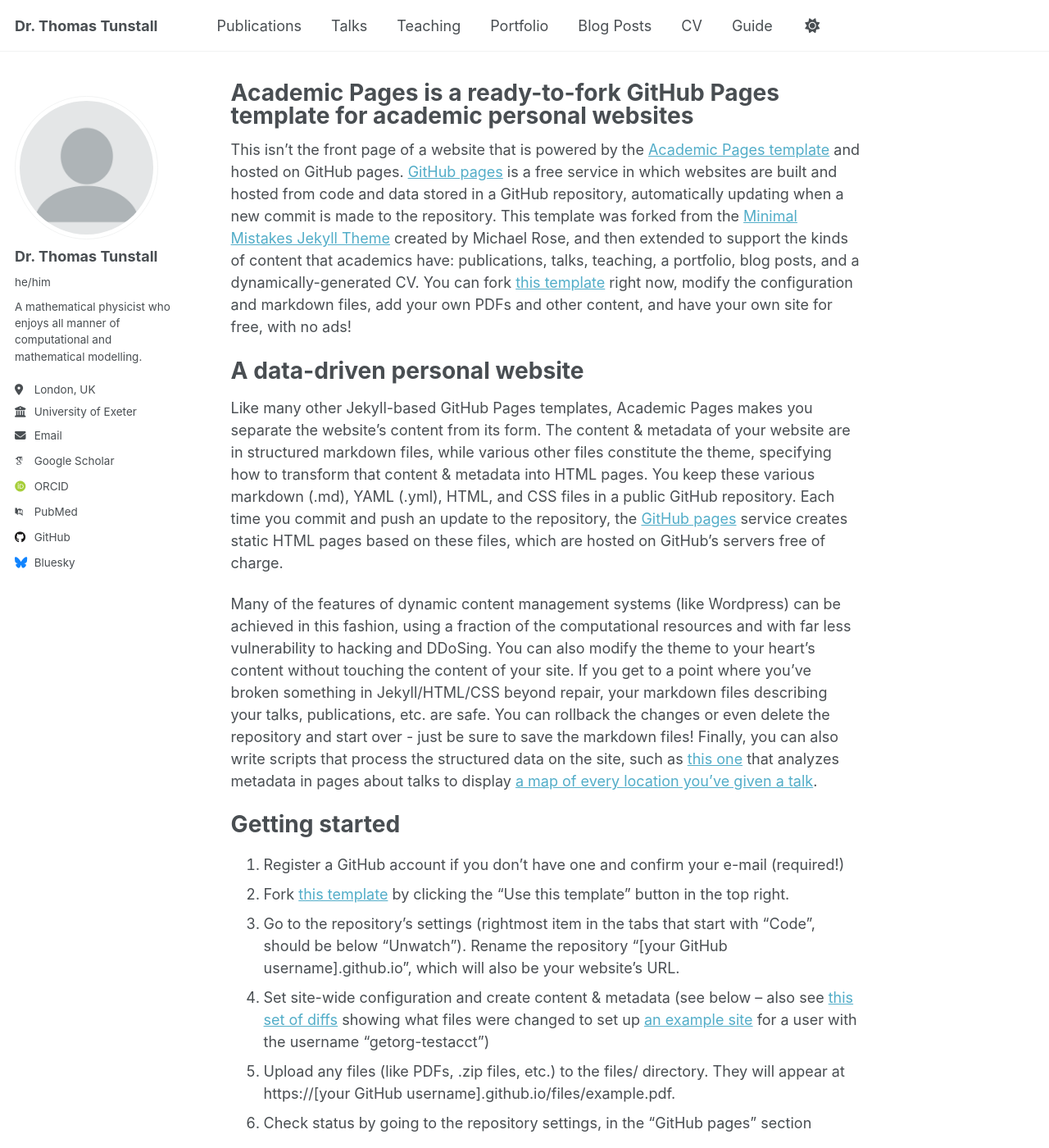
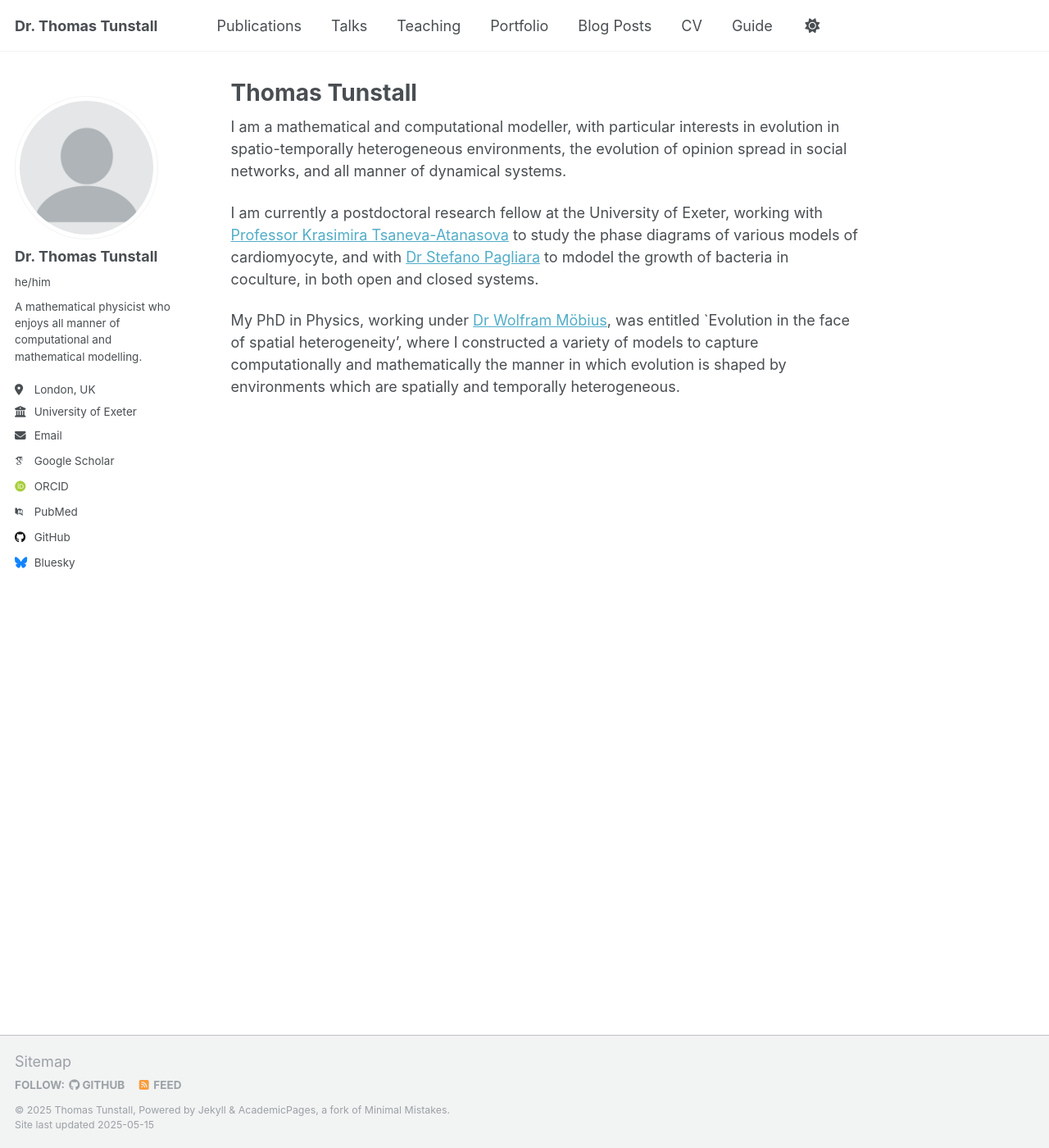
Before and after one commit to ThomasTunstall/ThomasTunstall, a Jekyll site: the page built from _pages/about.md, in a window 1280 px wide and 1400 px high. Shown: the whole window at 82% size. Built offline with Jekyll 4.4.1, drawn with Linux system fonts in a browser that asks for light colours; some web fonts are replaced; some of the changed text lies outside the part shown.

Commit message:
Update about.md

```diff
--- a/_pages/about.md
+++ b/_pages/about.md
@@ -1,14 +1,19 @@
 ---
 permalink: /
-title: "Academic Pages is a ready-to-fork GitHub Pages template for academic personal websites"
+title: "Thomas Tunstall"
 author_profile: true
 redirect_from:
   - /about/
   - /about.html
 ---
 
-This isn't the front page of a website that is powered by the [Academic Pages template](https://github.com/academicpages/academicpages.github.io) and hosted on GitHub pages. [GitHub pages](https://pages.github.com) is a free service in which websites are built and hosted from code and data stored in a GitHub repository, automatically updating when a new commit is made to the repository. This template was forked from the [Minimal Mistakes Jekyll Theme](https://mmistakes.github.io/minimal-mistakes/) created by Michael Rose, and then extended to support the kinds of content that academics have: publications, talks, teaching, a portfolio, blog posts, and a dynamically-generated CV. You can fork [this template](https://github.com/academicpages/academicpages.github.io) right now, modify the configuration and markdown files, add your own PDFs and other content, and have your own site for free, with no ads!
+I am a mathematical and computational modeller, with particular interests in evolution in spatio-temporally heterogeneous environments, the evolution of opinion spread in social networks, and all manner of dynamical systems.
 
+I am currently a postdoctoral research fellow at the University of Exeter, working with [Professor Krasimira Tsaneva-Atanasova](https://experts.exeter.ac.uk/23135-krasimira-tsaneva) to study the phase diagrams of various models of cardiomyocyte, and with [Dr Stefano Pagliara](https://www.exeter.ac.uk/research/amr/academicprofiles/stefanopagliara/) to mdodel the growth of bacteria in coculture, in both open and closed systems.
+
+My PhD in Physics, working under [Dr Wolfram Möbius](https://lsi.exeter.ac.uk/member/dr-wolfram-moebius/), was entitled `Evolution in the face of spatial heterogeneity', where I constructed a variety of models to capture computationally and mathematically the manner in which evolution is shaped by environments which are spatially and temporally heterogeneous.
+
+<!---
 A data-driven personal website
 ======
 Like many other Jekyll-based GitHub Pages templates, Academic Pages makes you separate the website's content from its form. The content & metadata of your website are in structured markdown files, while various other files constitute the theme, specifying how to transform that content & metadata into HTML pages. You keep these various markdown (.md), YAML (.yml), HTML, and CSS files in a public GitHub repository. Each time you commit and push an update to the repository, the [GitHub pages](https://pages.github.com/) service creates static HTML pages based on these files, which are hosted on GitHub's servers free of charge.
@@ -47,3 +52,4 @@ Example: editing a markdown file for a talk
 For more info
 ------
 More info about configuring Academic Pages can be found in [the guide](https://academicpages.github.io/markdown/), the [growing wiki](https://github.com/academicpages/academicpages.github.io/wiki), and you can always [ask a question on GitHub](https://github.com/academicpages/academicpages.github.io/discussions). The [guides for the Minimal Mistakes theme](https://mmistakes.github.io/minimal-mistakes/docs/configuration/) (which this theme was forked from) might also be helpful.
+--->
```
